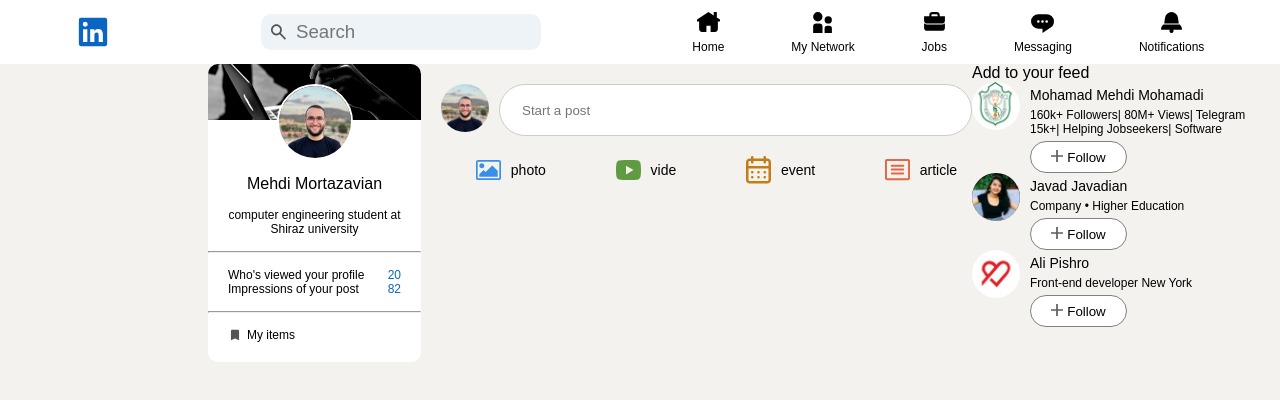
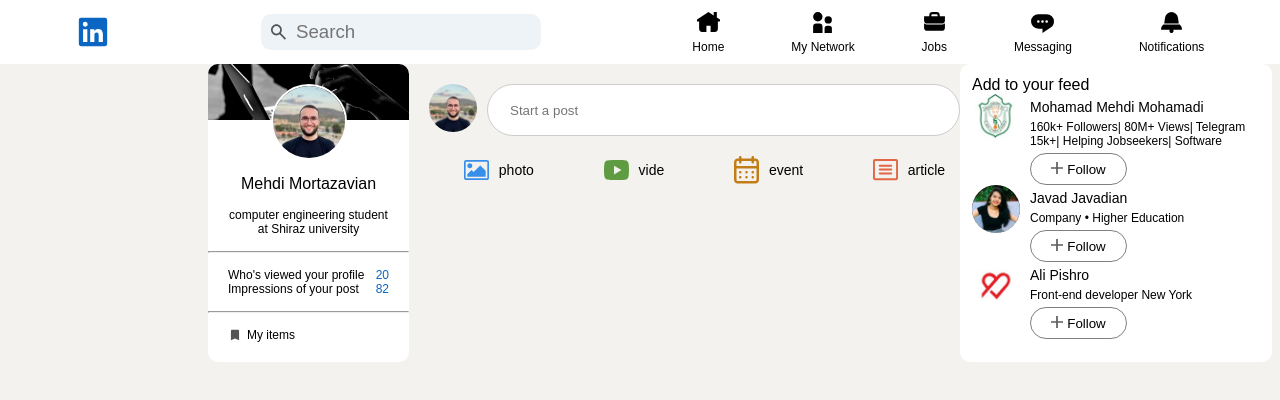
Before and after one commit to mortazavian/Linkedin-React-Js, a React (Vite) app: page / in a window 1280 px wide. Shown: the top 400 px of the page. Built offline with nearby package versions, Linux system fonts and the light colour scheme.

Commit message:
background color added to the top right component

```diff
--- a/src/components/TopRightComponent/styles/TopRightComponent.css
+++ b/src/components/TopRightComponent/styles/TopRightComponent.css
@@ -1,3 +1,10 @@
 .add-to-your-feed-top-right-component {
   font-size: 16px;
 }
+
+.top-right-component-container {
+  background-color: #fff;
+  border-radius: 10px;
+  padding-left: 12px;
+  padding-top: 12px;
+}
```
